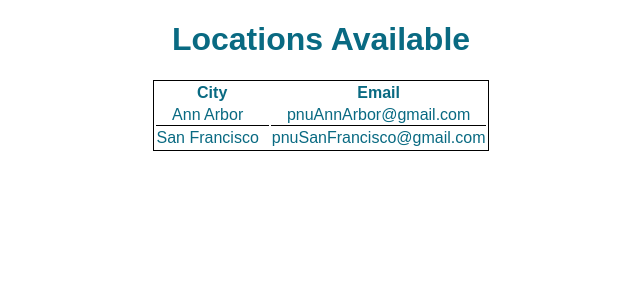
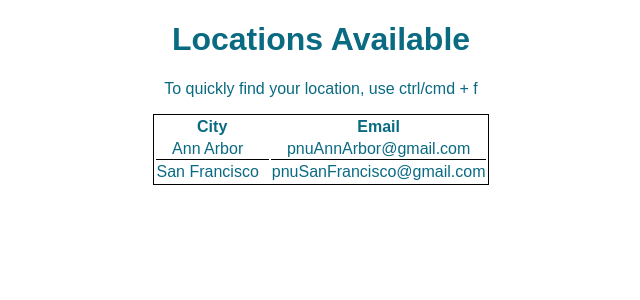
Before and after one commit to erasaur/pnu-website, a Flask app: page /locations in a window 1280 px wide. Shown: the top 300 px of the page, without its empty margins (319-959 px from the left). Run offline with Flask 2, Linux system fonts and the light colour scheme.

Commit message:
add tip to use ctrl/cmd + f

```diff
--- a/app/static/styles/locations.css
+++ b/app/static/styles/locations.css
@@ -3,6 +3,10 @@ h1 {
 }
 
 form {
+    text-align: center;
+}
+
+p {
     text-align: center;
 }
 
--- a/app/templates/locations.html
+++ b/app/templates/locations.html
@@ -7,6 +7,8 @@
 
 {% block content %}
 <h1>Locations Available</h1>
+
+<p>To quickly find your location, use ctrl/cmd + f</p>
 
 <table id="cities">
   <tr>
```
